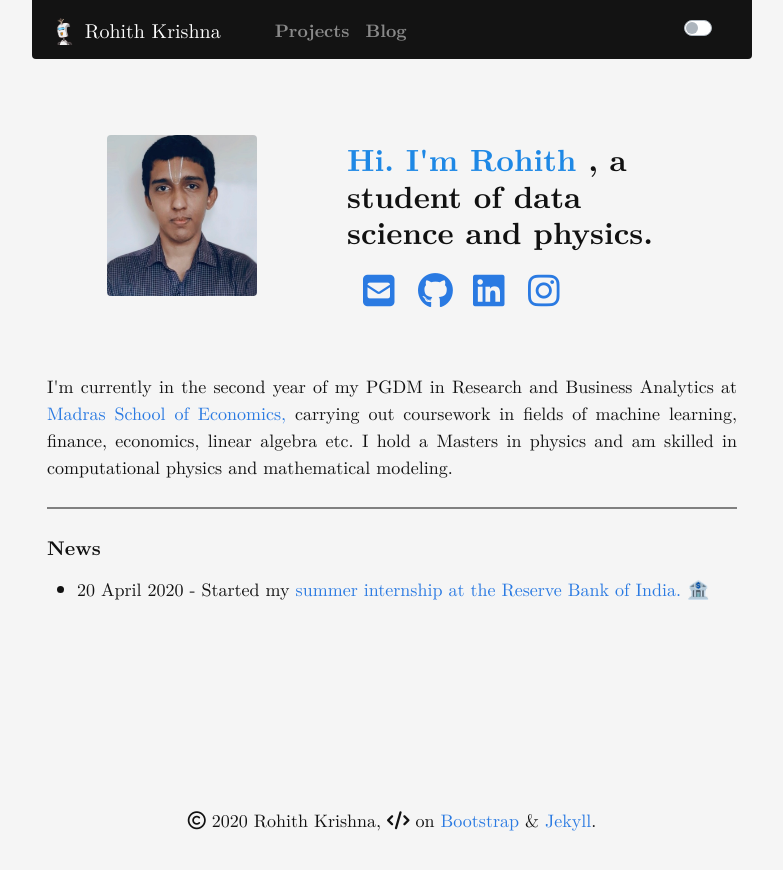
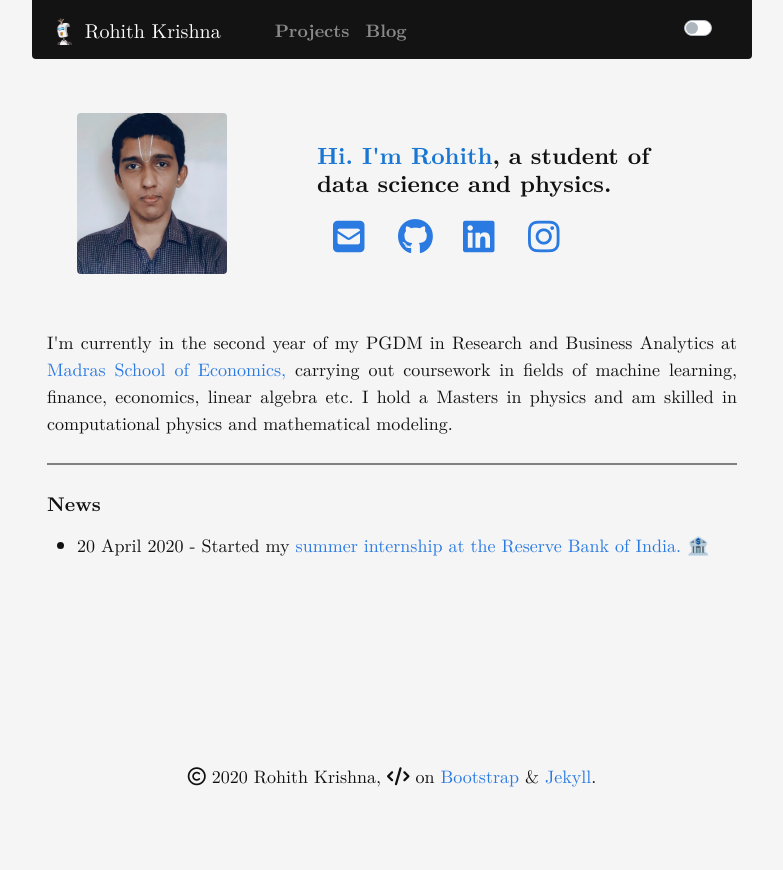
Before and after one commit to rohithmay/rohithmay.github.io, a Jekyll site: the page built from index.md, in a window 1280 px wide. Shown: the top 870 px of the page, without its empty margins (248-1031 px from the left). Built offline with Jekyll 4.4.1, drawn with Linux system fonts in a browser that asks for light colours; nearby versions of some CDN libraries; a style sheet for code colours, icons or effects is not loaded.

Commit message:
Update index.md

```diff
--- a/index.md
+++ b/index.md
@@ -18,13 +18,14 @@ title: Rohith Krishna
                   <div class="col col-1">
                         </div>
 
-                  <div class="col col-6 mr-auto d-flex align-items-left">
+                  <div class="col col-7 mr-auto d-flex align-items-left">
                         <div align="left">
                         <br/>
 
+                        <!-- good blue #1E88E5 -->
 
-                          <h1> <span style="color:#1E88E5"> Hi. I'm Rohith </span>,
-                              a student of data science and physics.</h1>
+                          <h2> <span style="color: #1976D2"> Hi. I'm Rohith</span>,
+                              a student of data science and physics.</h2>
 
                             <!-- Graduate Student <br/>
                             PGDM in Business Analytics <br/>
```
